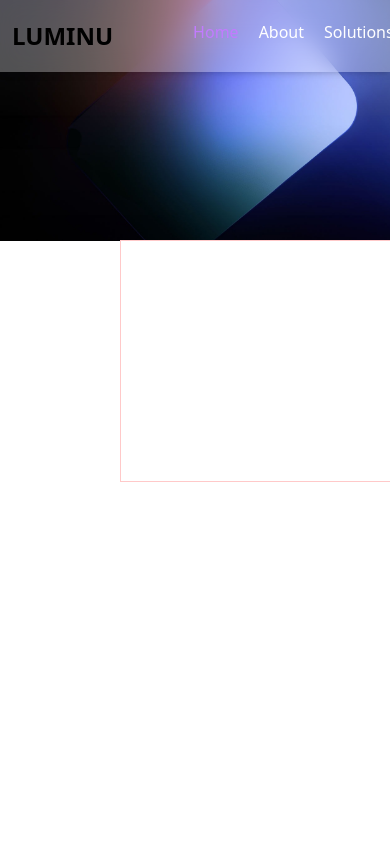
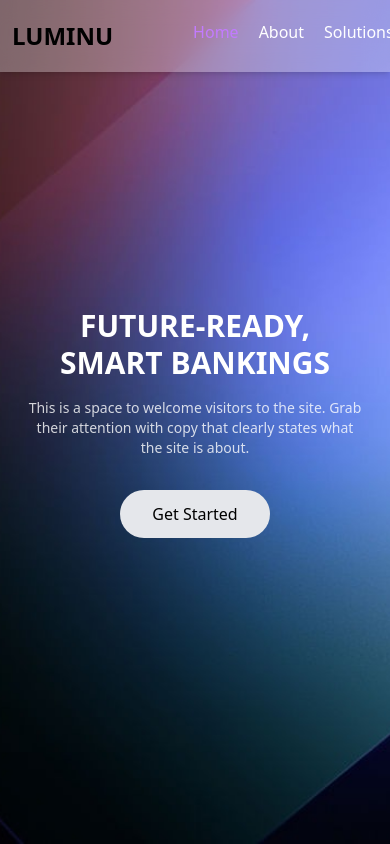
Before and after one commit to Sherrrrryyy/bank-website, a Next.js app: page / in a window 390 px wide. Built offline with nearby package versions, Linux system fonts and the light colour scheme.

Commit message:
Refactor HeroSection component layout and styling for improved design and responsiveness

```diff
--- a/components/HeroSection.tsx
+++ b/components/HeroSection.tsx
@@ -1,14 +1,34 @@
 import React from "react";
 import Image from "next/image";
 import HeroImage from "../public/Hero.jpg";
+import Button from "../components/Button";
 
 const HeroSection = () => {
   return (
-    <section className="relative max-container padding-container flex flex-col gap-20 py-10 pb-32 md:gap-28 lg:py-20 xl:flex-row">
-      <div className="absolute top-0 h-screen w-screen">
-        <Image src={HeroImage} alt="HeroImage" />
-        <div className="absolute top-60 left-30 border border-red-200 bold-">
-          <h1 className="text-white text-6xl">FUTURE-READY, SMART BANKING</h1>
+    <section className="relative w-full h-screen">
+      <div className="absolute inset-0 -z-10">
+        <Image
+          src={HeroImage}
+          alt="Hero background"
+          fill
+          className="object-cover"
+          priority
+        />
+      </div>
+
+      <div className="relative z-10 mx-auto flex h-full max-w-6xl flex-col items-center justify-center px-6 text-center md:items-start md:text-left md:px-10">
+        <h1 className="text-white font-extrabold leading-tight text-3xl sm:text-4xl md:text-5xl lg:text-6xl">
+          FUTURE-READY,
+          <span className="block">SMART BANKINGS</span>
+        </h1>
+
+        <p className="mt-4 text-white/80 max-w-xl text-sm sm:text-base md:text-lg">
+          This is a space to welcome visitors to the site. Grab their
+          attention with copy that clearly states what the site is about.
+        </p>
+
+        <div className="mt-8 w-full flex items-center justify-center md:justify-start">
+          <Button type="submit" title="Get Started" variant="secondary" />
         </div>
       </div>
     </section>
```
